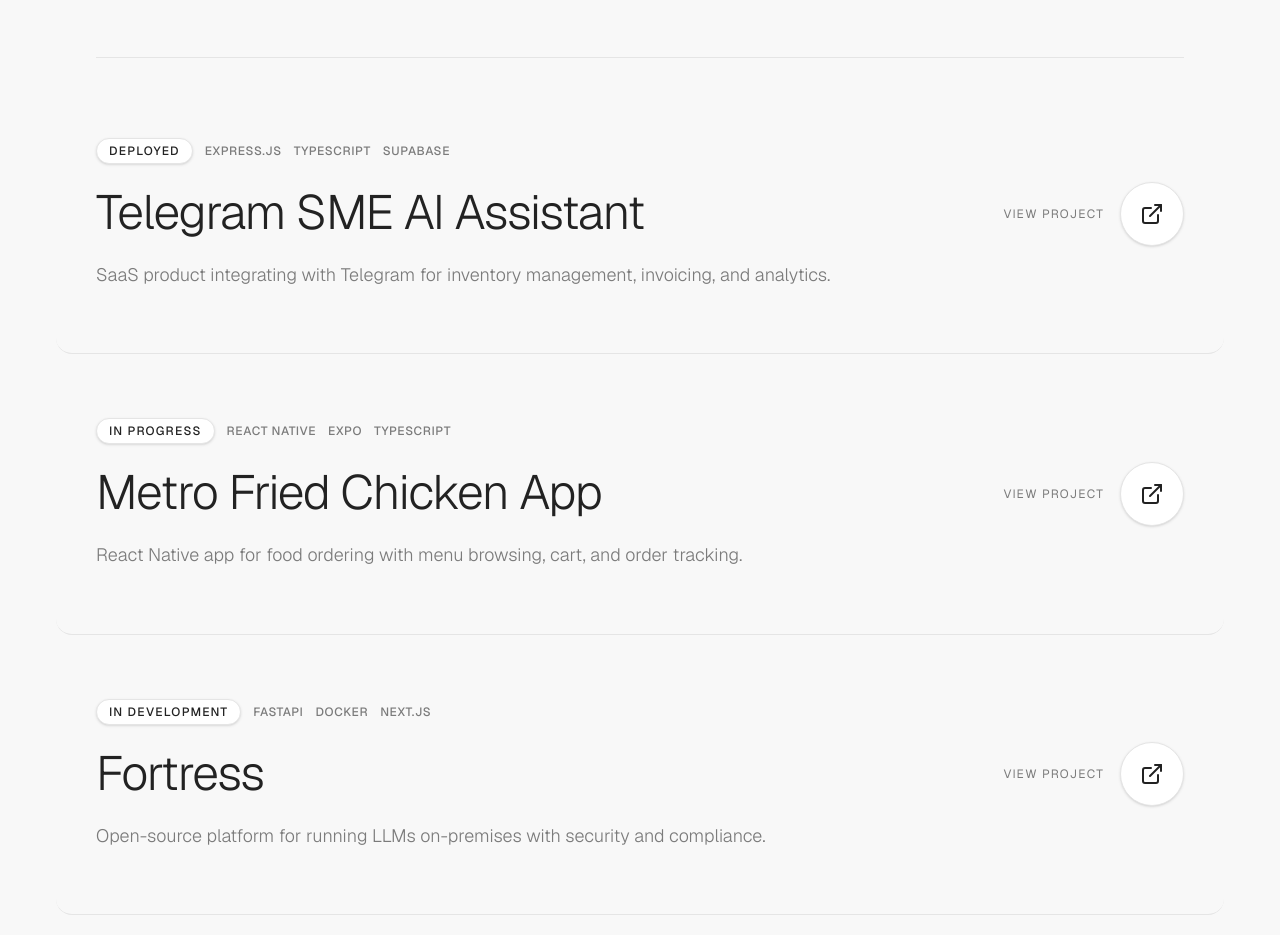
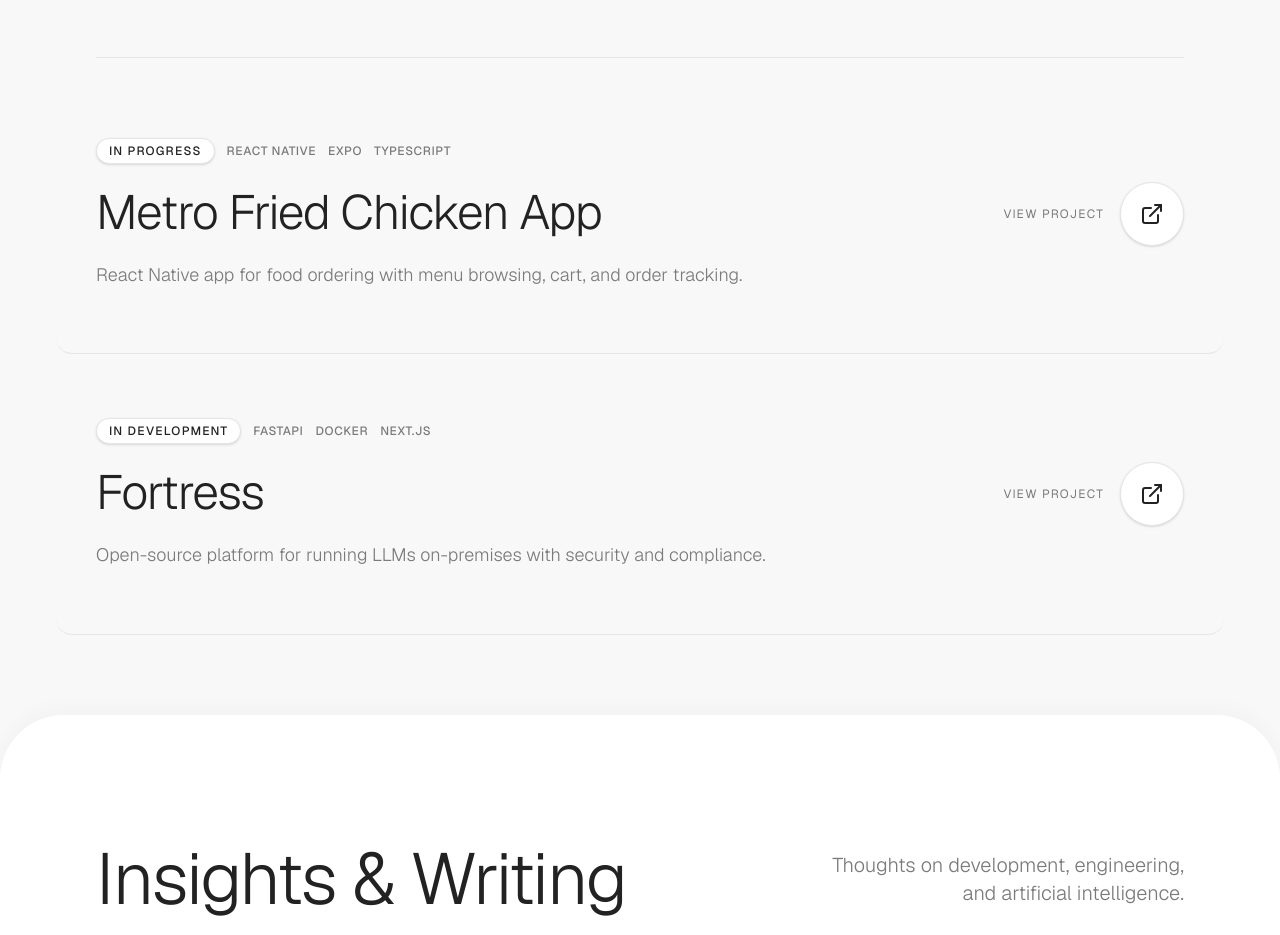
Before and after one commit to DevMubzly/porfolio, a Next.js app: page / in a window 1280 px wide. Shown: the part 2280-3215 px from the top of the page. Built offline with nearby package versions, Linux system fonts and the light colour scheme.

Commit message:
fix(projects): remove Telegram SME AI Assistant project entry

```diff
--- a/src/components/ProjectsSection.tsx
+++ b/src/components/ProjectsSection.tsx
@@ -16,15 +16,6 @@
 }
 
 const projects: Project[] = [
-  {
-    title: "Telegram SME AI Assistant",
-    summary: "AI-powered Telegram assistant for small businesses",
-    description: "SaaS product integrating with Telegram for inventory management, invoicing, and analytics.",
-    stack: ["Express.js", "TypeScript", "Supabase", "OpenAI"],
-    status: "Deployed",
-    image: "/telegram bot.png",
-    projectURL: "https://t.me/taviflow_bot",
-  },
   {
     title: "Metro Fried Chicken App",
     summary: "Cross-platform mobile ordering app",
```
